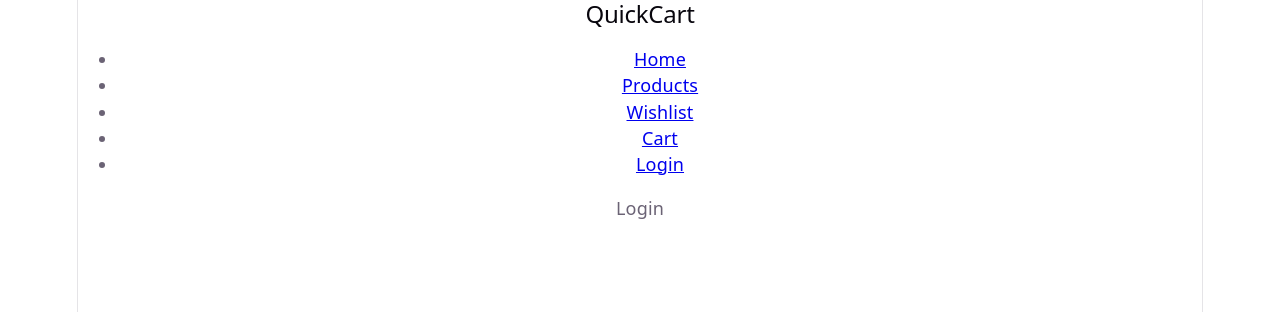
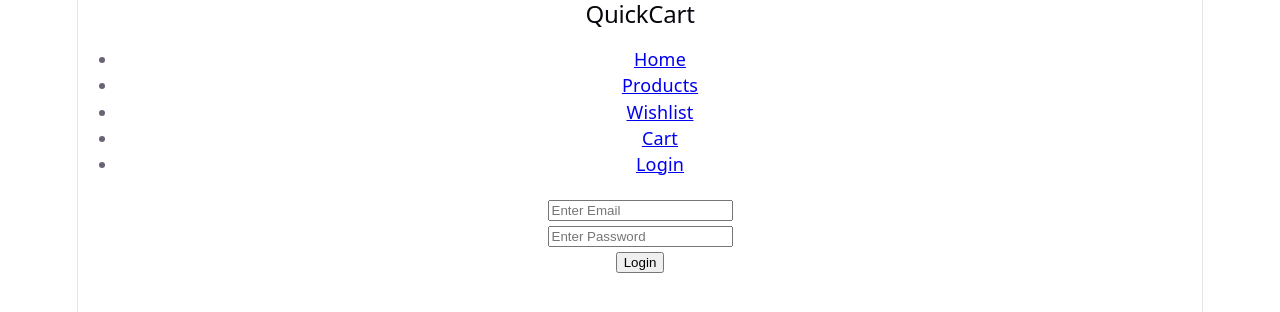
Before and after one commit to Surya-58/Ecommerce-FullStack, a React (Vite) app in the folder Customer/: page /login in a window 1280 px wide. Shown: the top 312 px of the page. Built offline with nearby package versions, Linux system fonts and the light colour scheme.

Commit message:
Completed the Login Logics

```diff
--- a/Customer/src/Pages/Login.jsx
+++ b/Customer/src/Pages/Login.jsx
@@ -1,9 +1,52 @@
-import React from 'react'
+import React, { use, useState } from "react";
+import { getUsers } from "../Services/userApi";
+import { useNavigate } from "react-router-dom";
 
 const Login = () => {
+  const [email, setEmail] = useState("");
+  const [password, setPassword] = useState("");
+
+  const navigate = useNavigate();
+
+  const handleLogin = async () => {
+    if (!email || !password) {
+      alert("Please fill all fields");
+      return;
+    }
+
+    const users = await getUsers();
+
+    const user = users.find(
+      (item) => item.email === email && item.password === password,
+    );
+    if(!user){
+      alert("Invalid Email or Password")
+      return;
+    }
+    alert("Login Successful")
+    navigate("/")
+  };
+
   return (
-    <div>Login</div>
-  )
-}
+    <div>
+      <input
+        type="email"
+        placeholder="Enter Email"
+        value={email}
+        onChange={(e) => setEmail(e.target.value)}
+      />
+      <br />
+      <input
+        type="password"
+        placeholder="Enter Password"
+        value={password}
+        onChange={(e) => setPassword(e.target.value)}
+      />
+      <br />
 
-export default Login
+      <button onClick={handleLogin}>Login</button>
+    </div>
+  );
+};
+
+export default Login;
--- a/Customer/src/Pages/Register.jsx
+++ b/Customer/src/Pages/Register.jsx
@@ -1,5 +1,6 @@
 import React, { useState } from "react";
-import { registerUser } from "../Services/userApi";
+import { useNavigate } from "react-router-dom";
+import { registerUser, getUsers } from "../Services/userApi";
 
 const Register = () => {
   const [name, setName] = useState("");
@@ -7,7 +8,29 @@ const Register = () => {
   const [phone, setPhone] = useState("");
   const [password, setPassword] = useState("");
 
+  const navigate = useNavigate()
+
+
   const handleRegister = async() => {
+    if (!name || !email || !phone || !password){
+      alert("Please Fill all the fields")
+      return;
+    }
+    const users = await getUsers()
+
+    const existingEmail = users.find((user) => user.email === email)
+
+    if(existingEmail){
+      alert("Email already exists")
+      return
+    }
+    const existingPhone = users.find((user)=> user.phone === phone)
+
+    if(existingPhone){
+      alert("Phone NUmber Already Exists")
+      return
+    }
+
     const user = {
       name,
       email,
@@ -24,9 +47,10 @@ const Register = () => {
       setEmail("")
       setPhone("")
       setPassword("")
+
+      navigate("/login")
     } catch (error) {
       console.log(error);
-
     }
   }
 
```
Also changed, not shown: Customer/src/Context/UserContext.jsx (added, +18 -0 lines), 1 other file (tests, documents, lock files or other folders).
